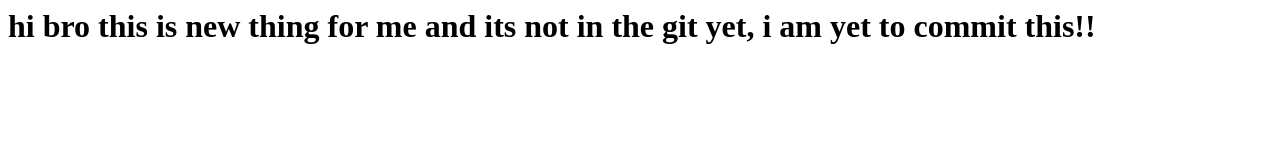
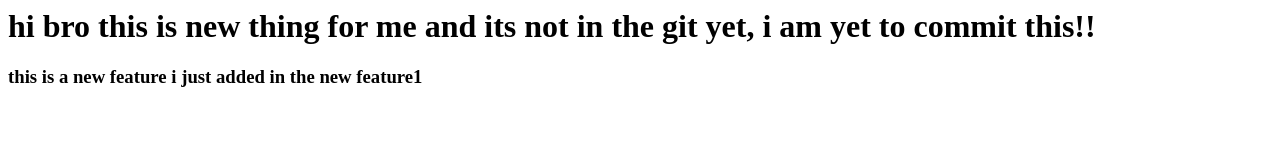
Before and after one commit to thilakjo/localrepo, a plain HTML site: page index.html in a window 1280 px wide. Drawn offline with Linux system fonts and the light colour scheme.

Commit message:
new feature added in feature1

```diff
--- a/index.html
+++ b/index.html
@@ -2,3 +2,4 @@
   hi bro this is new thing for me and its not in the git yet, i am yet to commit
   this!!
 </h1>
+<h3>this is a new feature i just added in the new feature1</h3>
```
